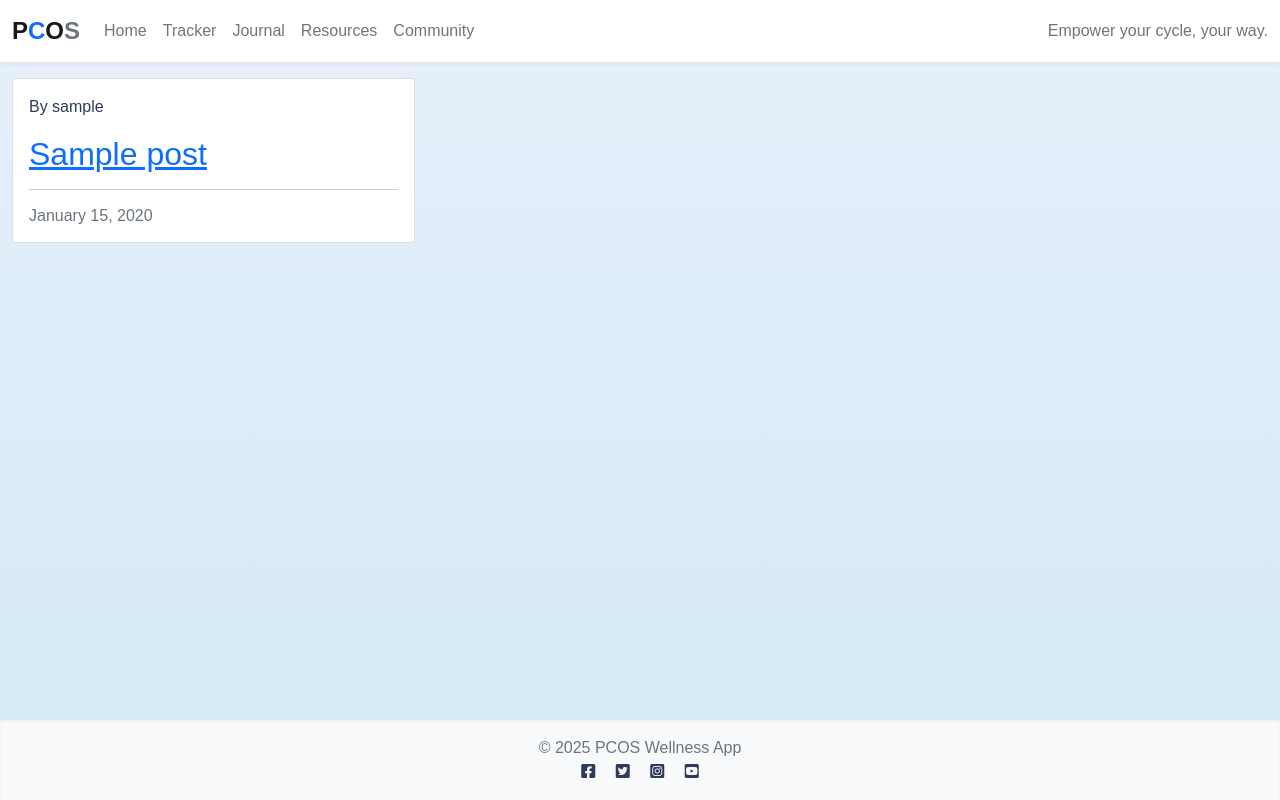
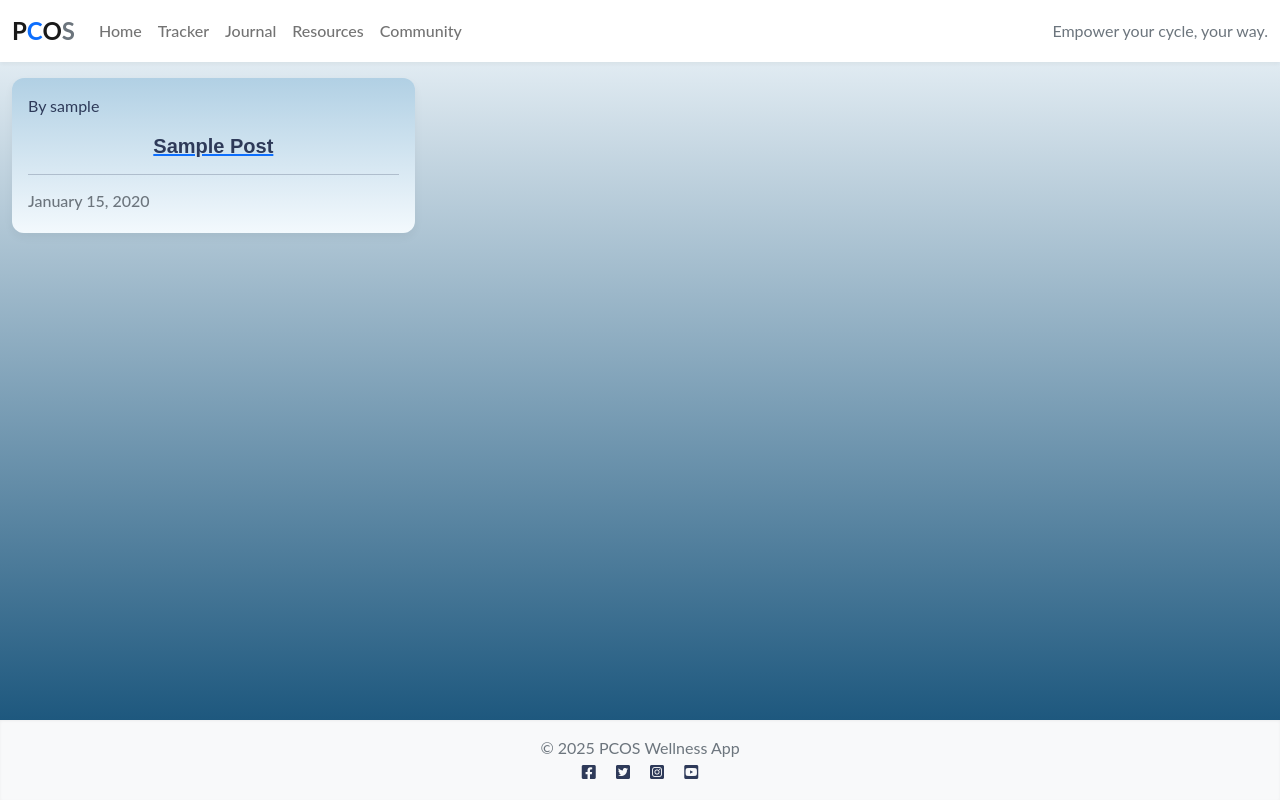
Before and after one commit to Chia-Codes/tracker_project, a Django app: page /blog/ in a window 1280 px wide. Run offline with Django 4.2, Linux system fonts and the light colour scheme; tables that the repository leaves empty hold one stand-in row (values such as "Sample post"); some web fonts are replaced.

Commit message:
style blog post links and card backgrounds

```diff
--- a/static/css/style.css
+++ b/static/css/style.css
@@ -19,8 +19,8 @@
 
 /* Global Styles */
 body {
-  background: linear-gradient(to bottom, var(--pastel-blue), #D4E9F7);
-  font-family: var(--primary-font);
+  background: linear-gradient(to bottom, var(--light-blue), #064670);
+  font-family: 'Lato', sans-serif;
   color: var(--navy);
   margin: 0;
   padding: 0;
@@ -56,3 +56,28 @@ footer {
   padding: 1rem 0;
   box-shadow: inset 0 1px 3px var(--shadow);
 }
+
+/* Cards */
+.card {
+  background: linear-gradient(to top, var(--light-blue), #b1d0e4);
+  color: var(--navy);
+  border: none;
+  border-radius: 12px;
+  box-shadow: 0 4px 10px var(--shadow);
+  transition: transform 0.2s ease-in-out;
+  height: 90%;
+}
+
+.card:hover {
+  transform: scale(1.01);
+}
+
+.card-title {
+  font-family: var(--primary-font);
+    font-weight: 700;
+    color: var(--navy);
+    margin-bottom: 0.5rem;
+    font-size: 1.25rem;
+    text-align: center;
+    text-transform: capitalize;
+}
```
